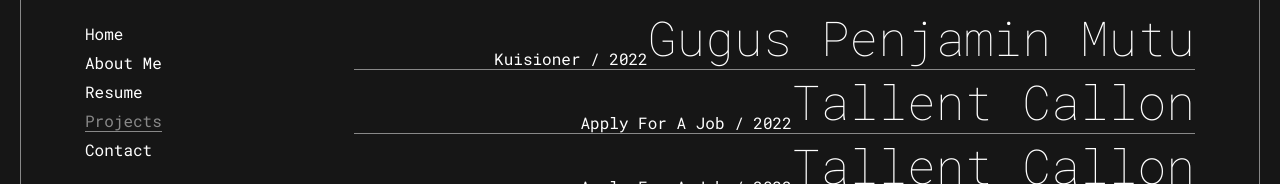
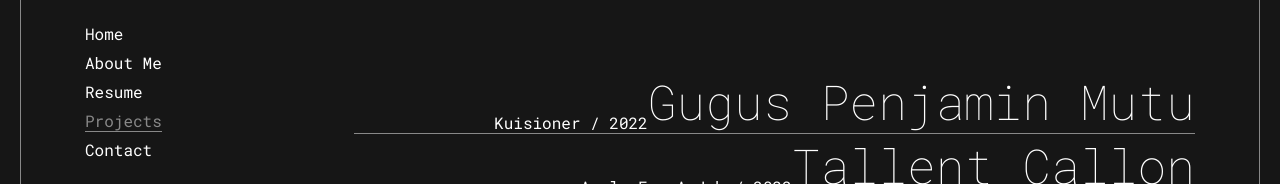
Before and after one commit to tripng/myporto, a Nuxt app: page /projects in a window 1280 px wide. Shown: the part 197-381 px from the top of the page. Built offline with nearby package versions, Linux system fonts and the light colour scheme; what particles-bg-vue would draw is missing.

Commit message:
perbaikan

```diff
--- a/pages/projects/index.vue
+++ b/pages/projects/index.vue
@@ -16,15 +16,6 @@
               <img src="~/assets/img/project/talent-callon.png" alt="" />
               <span class="date">Kuisioner / 2022</span>
               <h1 class="project-title">Gugus Penjamin Mutu</h1>
-            </a>
-            <a
-              href="https://talent.callon.id"
-              target="_blank"
-              class="link project-list"
-            >
-              <img src="~/assets/img/project/talent-callon.png" alt="" />
-              <span class="date">Apply For A Job / 2022</span>
-              <h1 class="project-title">Tallent Callon</h1>
             </a>
             <a
               href="https://talent.callon.id"
```
